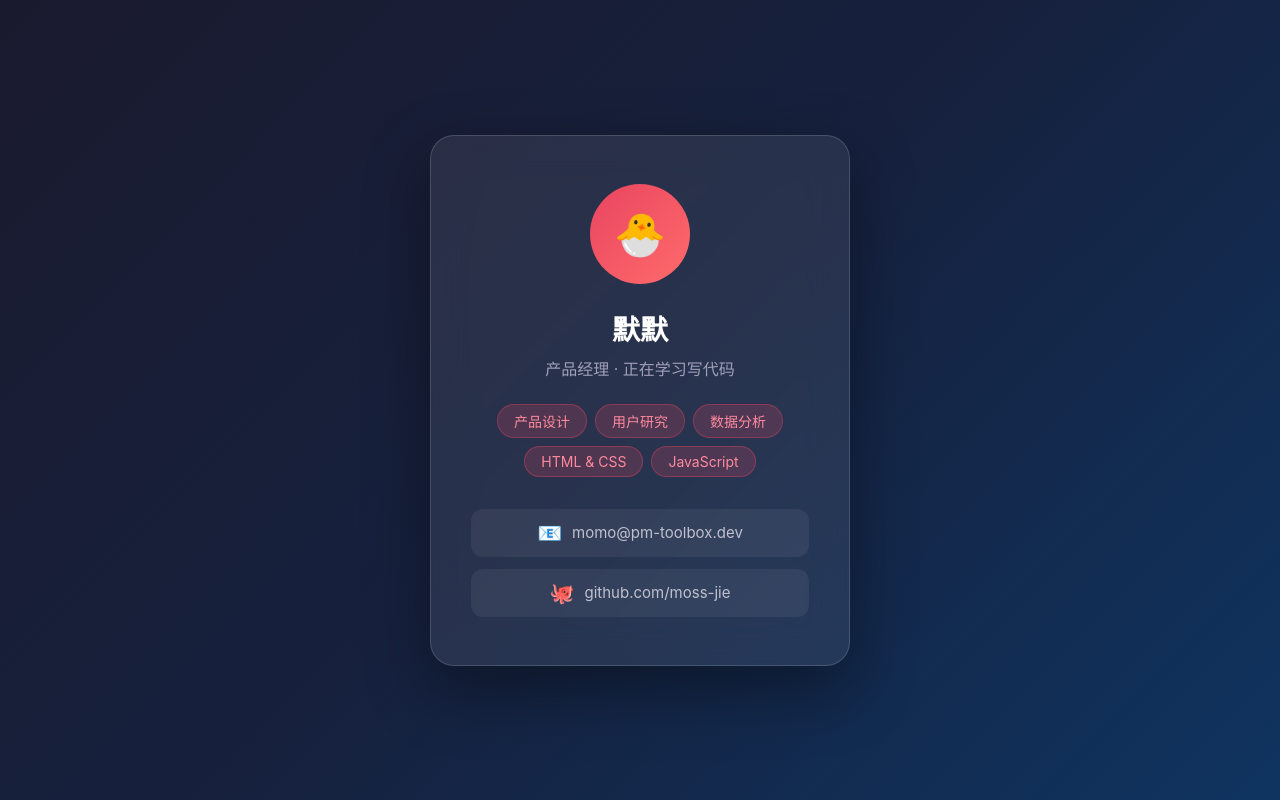
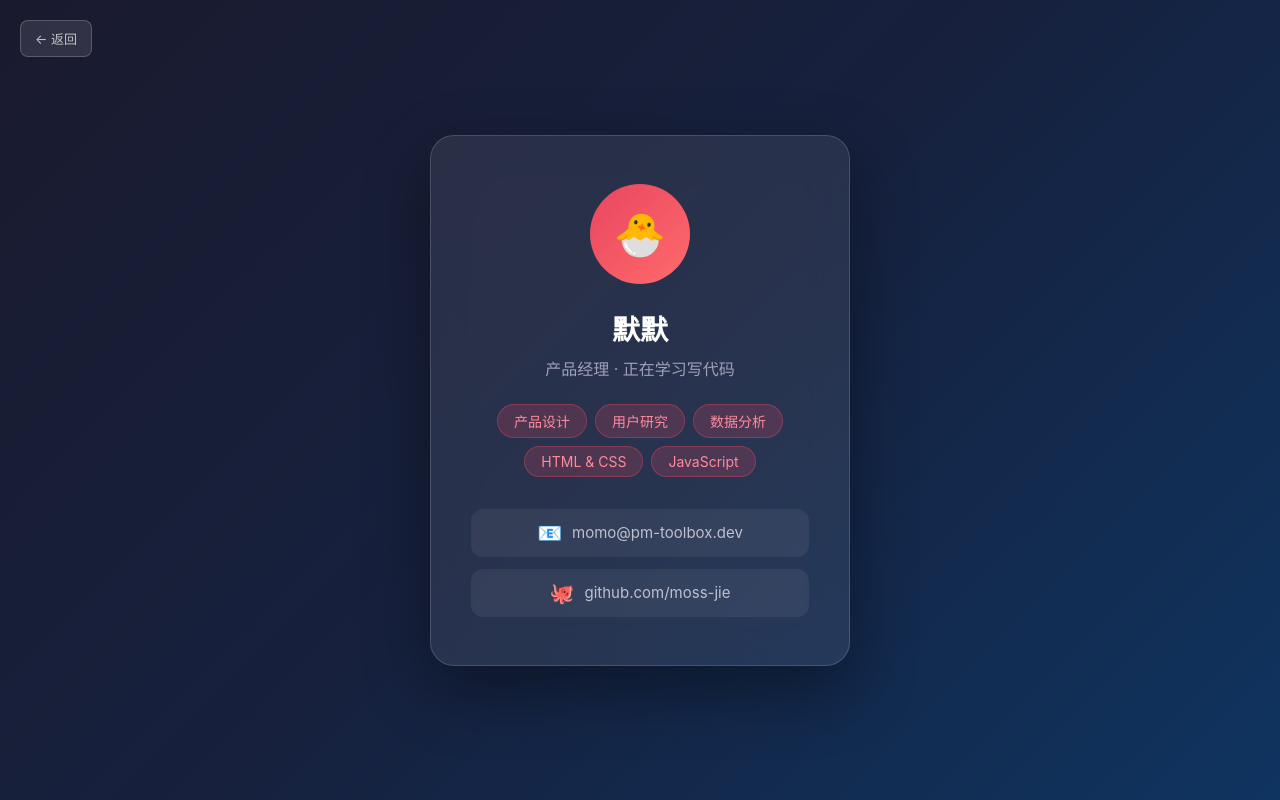
Before and after one commit to moss-jie/pm-toolbox, a website: page src/card/index.html in a window 1280 px wide. Drawn offline with Linux system fonts and the light colour scheme.

Commit message:
所有工具页面添加返回导航按钮

```diff
--- a/src/card/index.html
+++ b/src/card/index.html
@@ -49,6 +49,21 @@
     }
 
     /* --- ② body = 整个网页的背景和字体 --- */
+    .back-btn {
+      position: fixed;
+      top: 20px; left: 20px;
+      padding: 8px 14px;
+      background: rgba(255,255,255,0.1);
+      border: 1px solid rgba(255,255,255,0.2);
+      border-radius: 8px;
+      color: rgba(255,255,255,0.7);
+      text-decoration: none;
+      font-size: 13px;
+      z-index: 999;
+      transition: all 0.2s;
+    }
+    .back-btn:hover { color: #fff; border-color: rgba(255,255,255,0.5); background: rgba(255,255,255,0.15); }
+
     body {
       /* 背景渐变：从深蓝渐变到紫色 */
       background: linear-gradient(135deg, #1a1a2e 0%, #16213e 50%, #0f3460 100%);
@@ -192,6 +207,8 @@
 
 <body>
 
+  <a href="../../index.html" class="back-btn" title="返回导航页">← 返回</a>
+
   <!--
     body = 网页的「可见区」—— 用户能看到的所有内容
     这里面的标签（div、h1、span 等）就是页面上真实显示的东西
```
